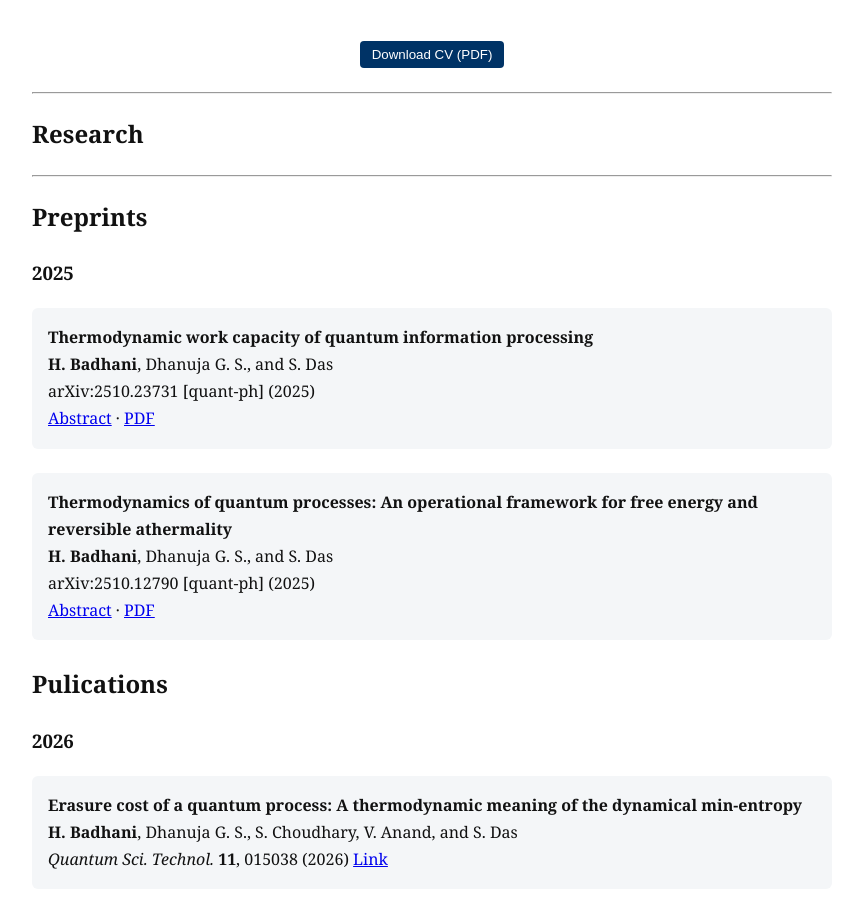
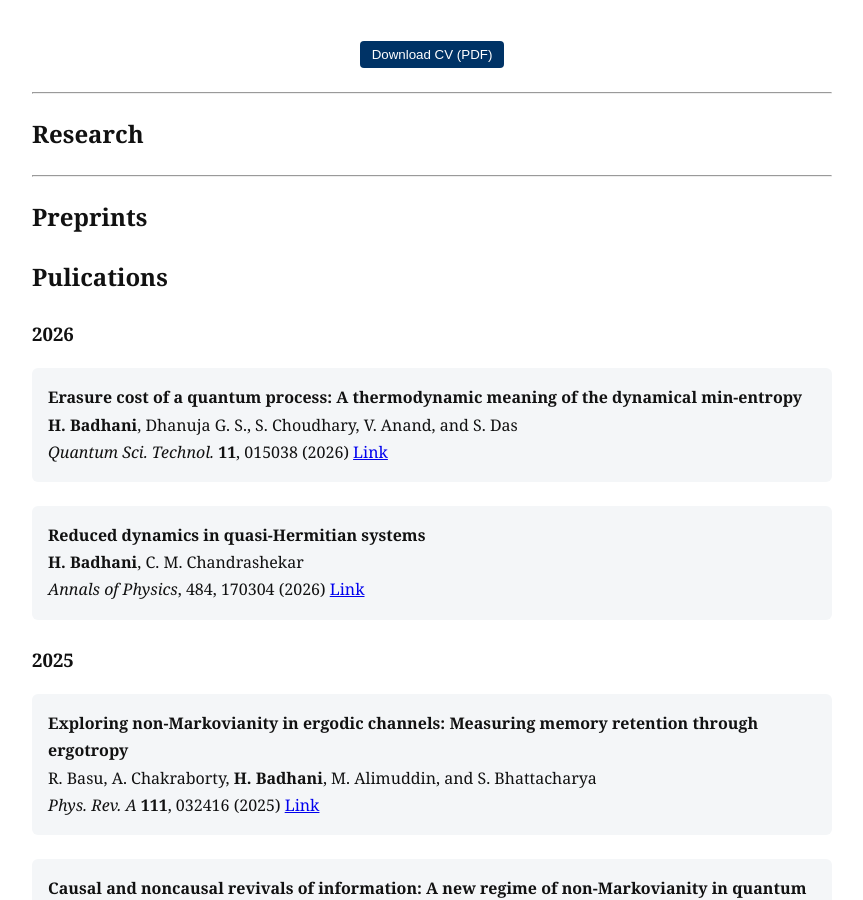
Before and after one commit to himanshubadhani/himanshubadhani.github.io, a Jekyll site: the page built from index.md, in a window 1280 px wide and 900 px high, scrolled down 568 px. Shown: the whole window, without its empty margins (208-1071 px from the left). Built offline with Jekyll 4.4.1, drawn with Linux system fonts in a browser that asks for light colours.

Commit message:
Update index.md

```diff
--- a/index.md
+++ b/index.md
@@ -19,8 +19,6 @@ I am a Postdoctoral fellow at IIIT Hyderabad, working under the supervision of D
 
 {% assign preprint_years = site.data.preprints | map: "year" | uniq | sort | reverse %}
 
-{% for y in preprint_years %}
-### {{ y }}
 
 {% for paper in site.data.preprints %}
   {% if paper.year == y %}
@@ -32,7 +30,6 @@ I am a Postdoctoral fellow at IIIT Hyderabad, working under the supervision of D
   <a href="{{ paper.pdf }}">PDF</a>
   </div>
   {% endif %}
-{% endfor %}
 
 {% endfor %}
 
```
